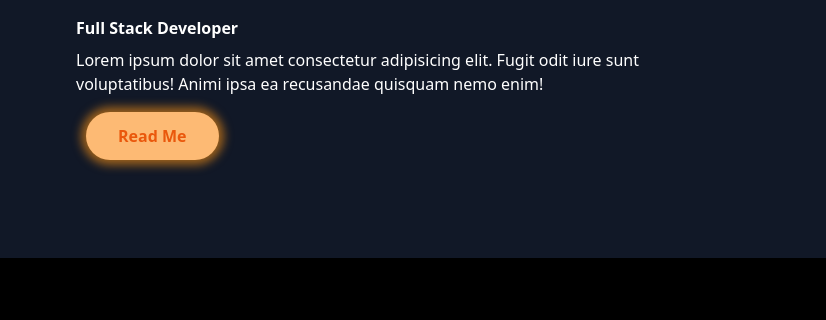
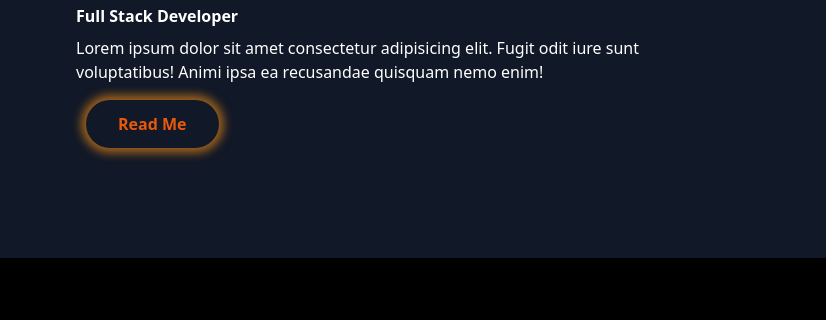
Before and after one commit to AditiRaghuwanshi/PortfolioAssignment, a website: page src/navbar.html in a window 1280 px wide. Shown: the part 1138-1458 px from the top of the page, 454-1280 px from the left. Drawn offline with nearby package versions, Linux system fonts and the light colour scheme.

Commit message:
portfolio assignment

```diff
--- a/src/navbar.html
+++ b/src/navbar.html
@@ -173,7 +173,7 @@
         <h1 class="font-bold text-sm md:text-base mb-2">Full Stack Developer</h1>
         Lorem ipsum dolor sit amet consectetur adipisicing elit. Fugit odit iure sunt voluptatibus! Animi ipsa ea recusandae quisquam nemo enim!
       </p>
-      <button class="bg-orange-300 text-orange-600 px-6 md:px-8 py-2 md:py-3 rounded-full font-semibold shadow-[0_0_10px_5px_rgba(251,146,20,0.6)] mt-4 transition-all duration-300 animate-leftright">
+      <button class=" text-orange-600 px-6 md:px-8 py-2 mb-6  md:py-3 rounded-full font-semibold shadow-[0_0_10px_5px_rgba(251,146,20,0.6)] mt-4 transition-all duration-300 animate-leftright">
         Read Me
       </button>
     </div>
```
